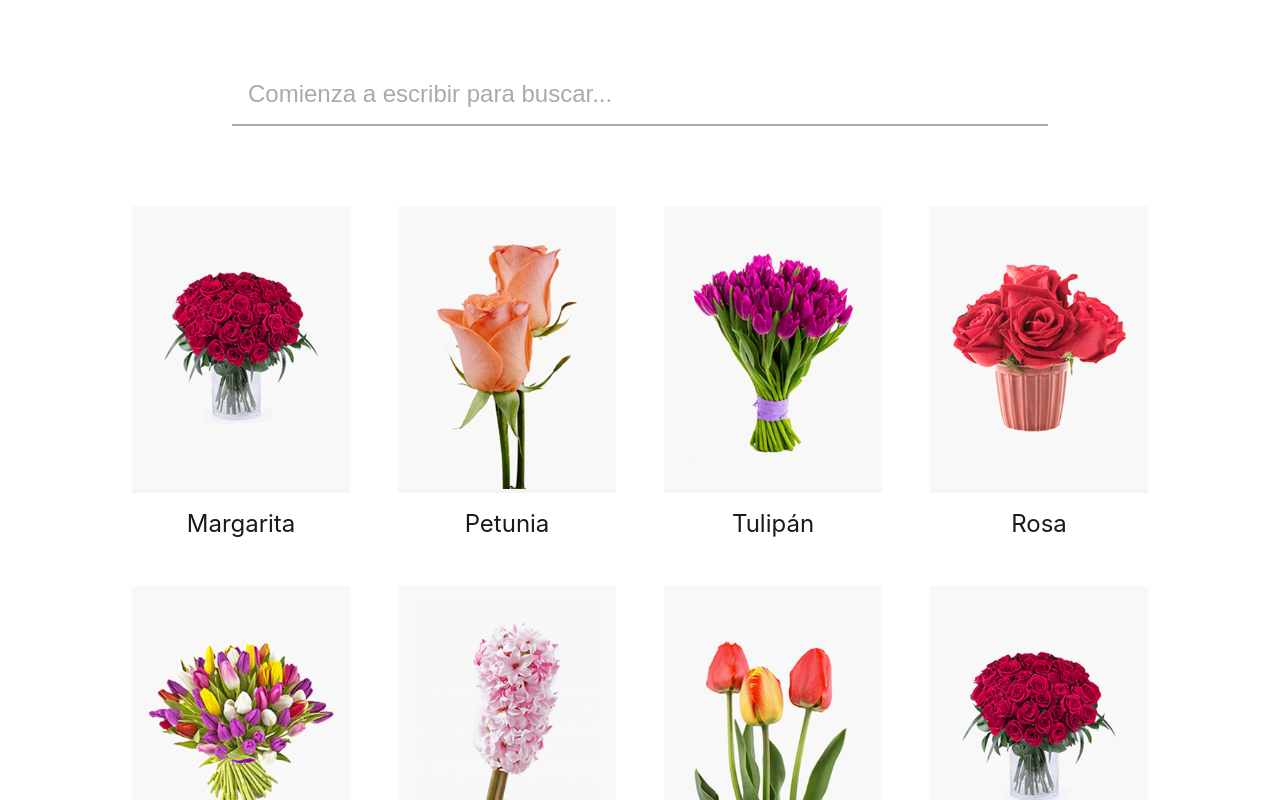
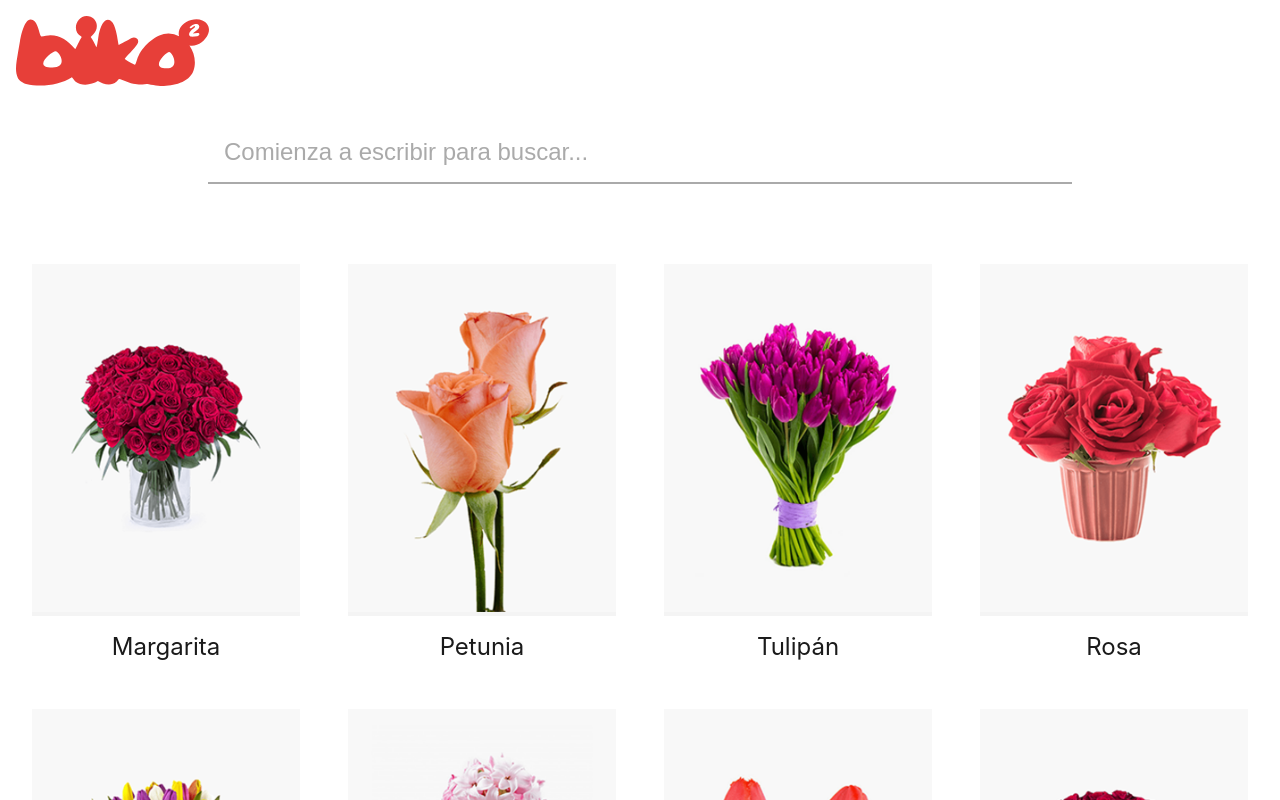
Before and after one commit to Endikaorve/sweet-petals, a Next.js app: page / in a window 1280 px wide. Shown: the top 800 px of the page. Built offline with nearby package versions, Linux system fonts and the light colour scheme.

Commit message:
Feat: Añade la cabecera

```diff
--- /dev/null
+++ b/components/Header/Header.module.css
@@ -0,0 +1,8 @@
+.header {
+  padding: 1rem;
+}
+
+.header img {
+  height: 70px;
+  cursor: pointer;
+}
--- /dev/null
+++ b/components/Header/Header.tsx
@@ -0,0 +1,12 @@
+import Link from "next/link";
+import styles from "./Header.module.css";
+
+const Header = () => (
+  <header className={styles.header}>
+    <Link href="/">
+      <img src="/assets/img/logo.svg" alt="Sweet Petals" />
+    </Link>
+  </header>
+);
+
+export default Header;
--- a/pages/index.tsx
+++ b/pages/index.tsx
@@ -1,10 +1,13 @@
 import styles from "../styles/Home.module.css";
+import { useState } from "react";
 import type { NextPage } from "next";
 import Head from "next/head";
-import { useState } from "react";
+import Link from "next/link";
+
+import Header from "../components/Header/Header";
+
 import { Flower } from "../interfaces/interfaces";
 import { flowers } from "../resources/flowers";
-import Link from "next/link";
 
 const Home: NextPage = ({ flowers }: any) => {
   const [inputText, setInputText] = useState<string>("");
@@ -14,12 +17,14 @@ const Home: NextPage = ({ flowers }: any) => {
   };
 
   return (
-    <div className={styles.container}>
+    <>
       <Head>
         <title>🌸 Sweet Petals 🌸</title>
         <meta name="description" content="Generated by create next app" />
         <link rel="icon" href="/favicon.ico" />
       </Head>
+
+      <Header></Header>
 
       <main className={styles.main}>
         <div className={styles.inputContainer}>
@@ -43,6 +48,7 @@ const Home: NextPage = ({ flowers }: any) => {
                     <div className={styles.articleImgContainer}>
                       <img
                         src={flower.imgUrl}
+                        alt={flower.name}
                         className={styles.articleImg}
                       ></img>
                     </div>
@@ -53,7 +59,7 @@ const Home: NextPage = ({ flowers }: any) => {
             })}
         </section>
       </main>
-    </div>
+    </>
   );
 };
 
--- a/styles/Details.module.css
+++ b/styles/Details.module.css
@@ -1,5 +1,5 @@
 .main {
-  max-width: 1200px;
+  max-width: 1248px;
   margin: 0 auto;
   display: flex;
   margin-top: 20px;
--- a/styles/Home.module.css
+++ b/styles/Home.module.css
@@ -1,11 +1,11 @@
 .main {
-  max-width: 1200px;
-  margin: 0 auto;
+  max-width: 1248px;
+  margin: 0 auto 2rem auto;
 }
 
 .inputContainer {
   width: 100%;
-  padding: 4rem 12rem;
+  padding: 1rem 12rem 4rem 12rem;
 }
 
 .input {
@@ -34,7 +34,7 @@
 }
 
 .article {
-  width: 250px;
+  width: 300px;
   padding: 1rem;
   text-align: center;
   overflow: hidden;
```
Also changed, not shown: pages/details/[id].tsx (+7 -2 lines), public/assets/img/logo.svg (added).
